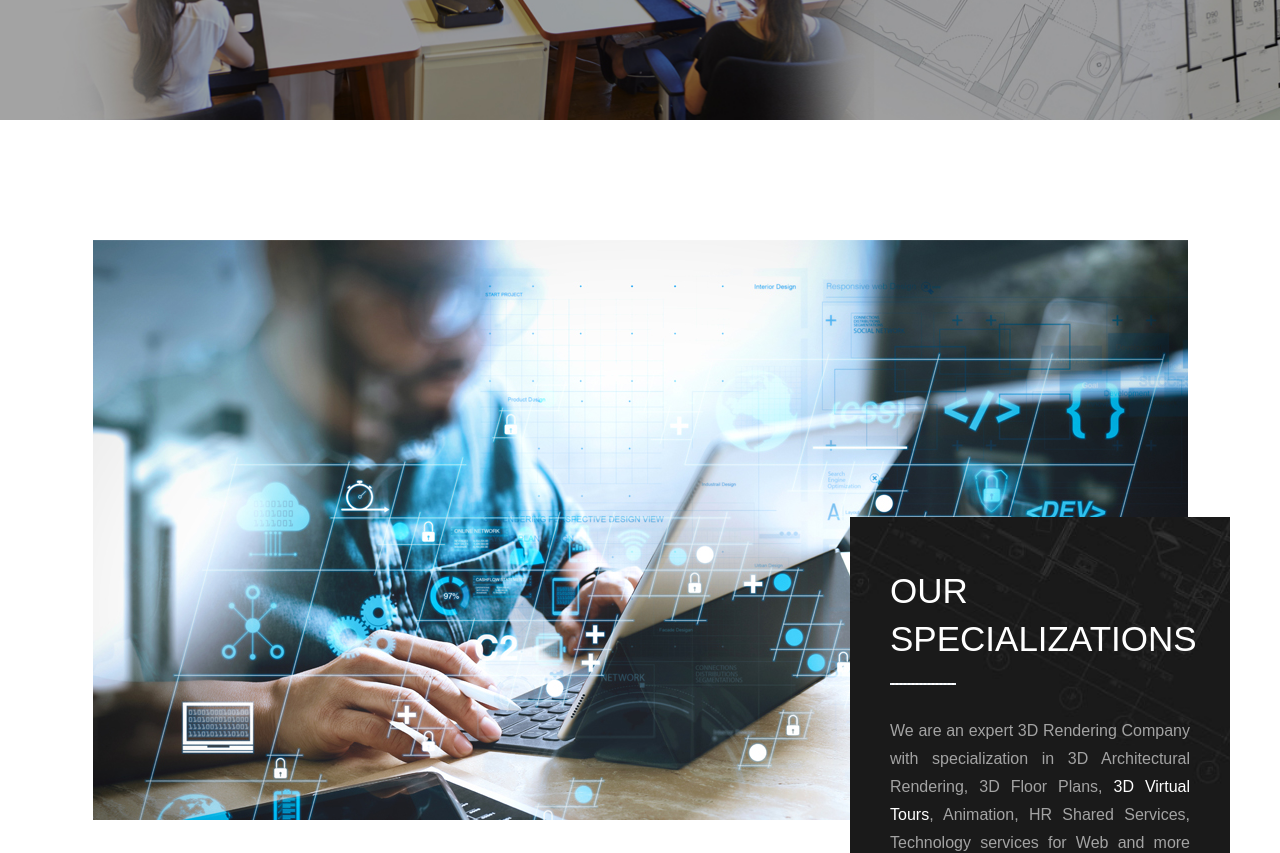
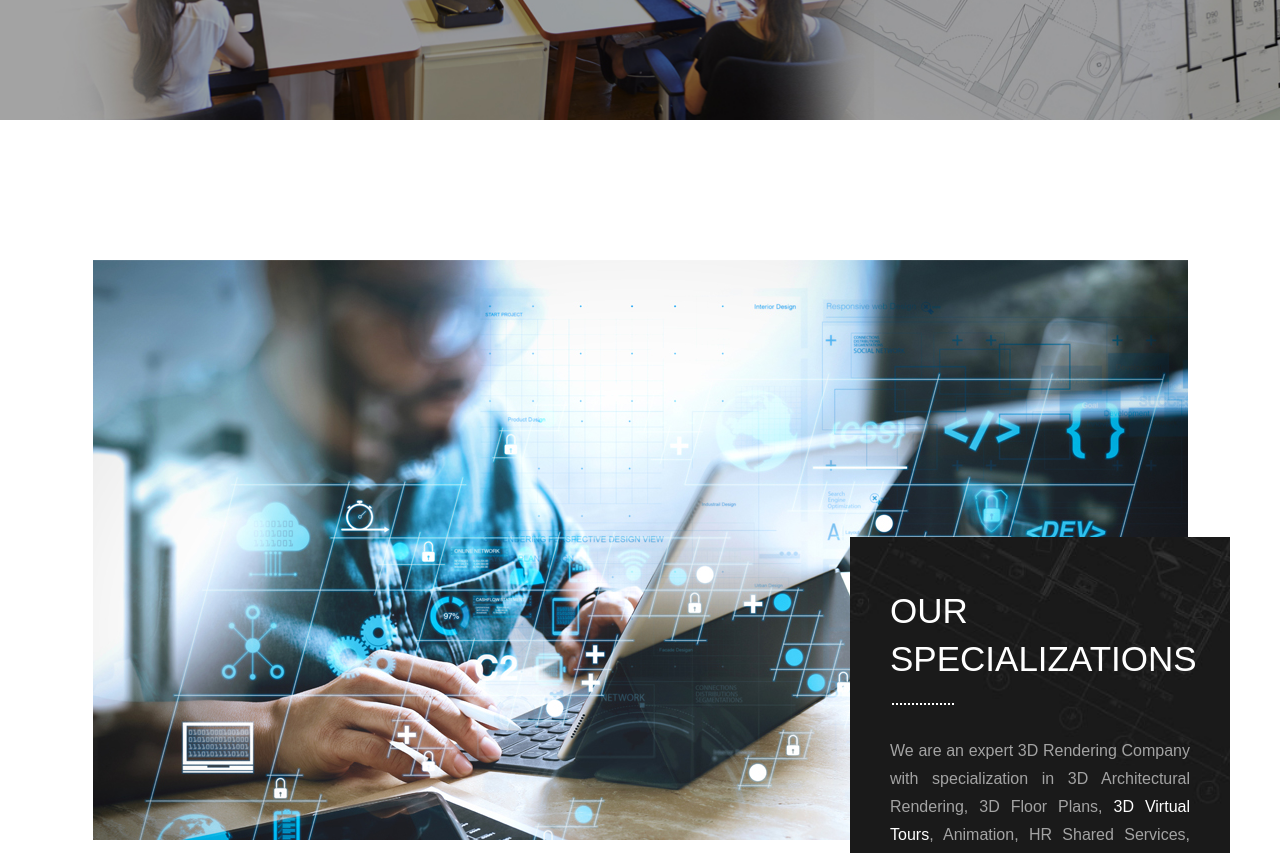
Before and after one commit to sakilbiorev/biorevnext, a Next.js app: page /company in a window 1280 px wide. Shown: the part 380-1233 px from the top of the page. Built offline with nearby package versions, Linux system fonts and the light colour scheme.

Commit message:
our specialization changes

```diff
--- a/src/components/OurSpecializationSection.tsx
+++ b/src/components/OurSpecializationSection.tsx
@@ -3,7 +3,7 @@ import React from 'react';
 
 const OurSpecializationSection = () => {
   return (
-    <div className="flex flex-col items-center justify-center px-3 py-[120px]">
+    <div className="flex flex-col items-center justify-center px-3 py-5 xl:py-[140px]">
       <div className="mb-5">
         <Image
           src="/images/os.jpg"
@@ -16,7 +16,7 @@ const OurSpecializationSection = () => {
         <div className="pb-[20px] font-titillium font-thin uppercase text-white-0 xl:text-[35px]">
           Our Specializations
         </div>
-        <hr className="border-h-black mb-8 w-[66px] border-t-2 border-dotted bg-white-0" />
+        <hr className="mb-8 w-[66px] border-t-2 border-dotted border-black-3 bg-white-0" />
         <p className="text-justify font-raleway text-[16px] leading-7 text-[#a3a3a3]">
           We are an expert 3D Rendering Company with specialization in 3D
           Architectural Rendering, 3D Floor Plans,{' '}
```
